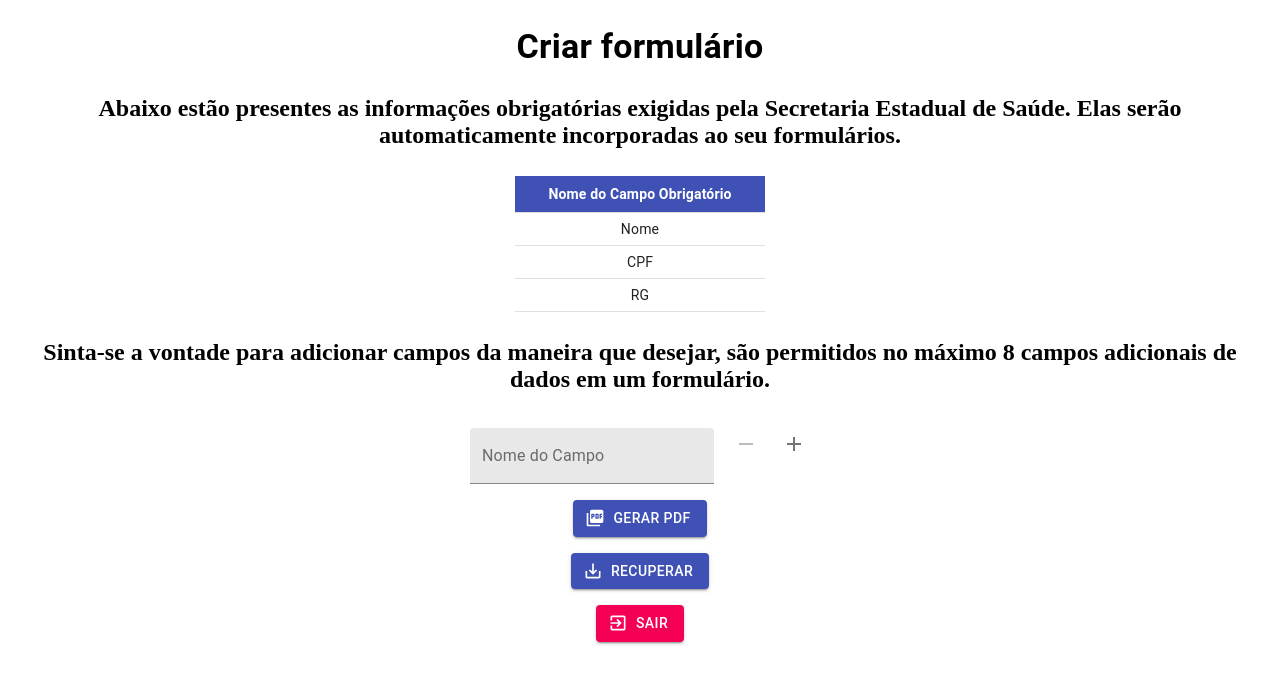
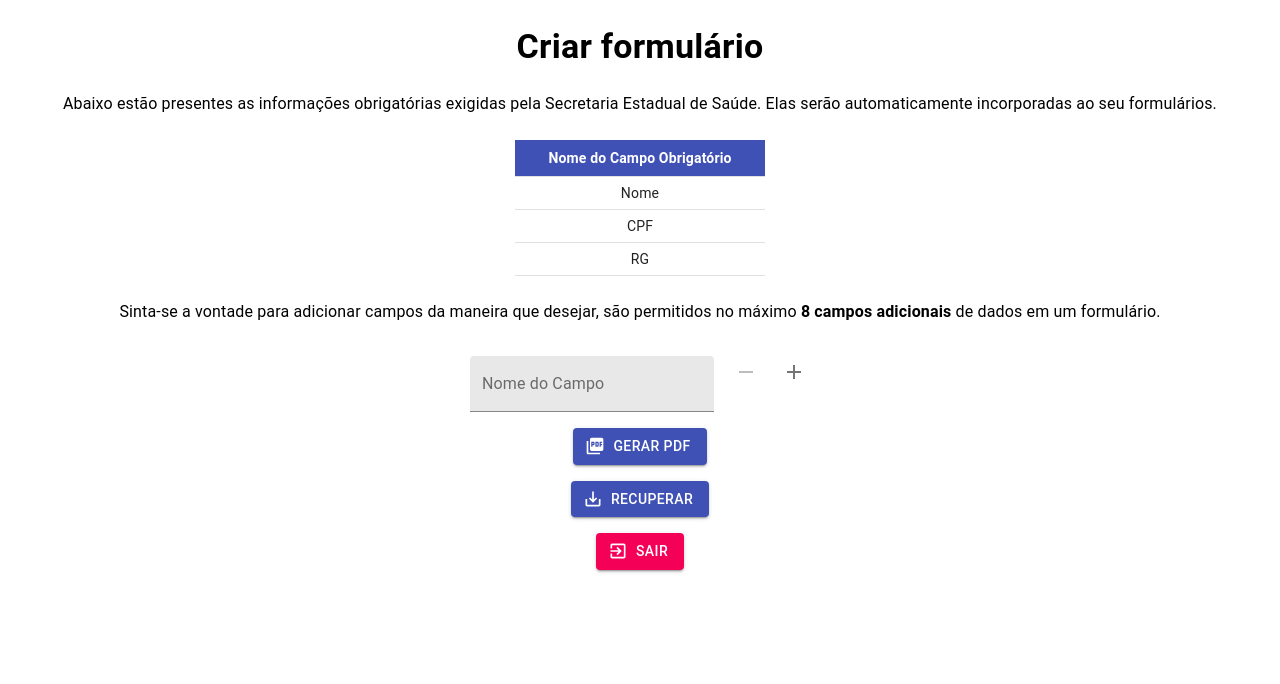
Before and after one commit to OtvMonteiro/ProjetoLabsEngSoftRedes, a Next.js app in the folder frontend/: page /criar_formulario in a window 1280 px wide. Shown: the top 684 px of the page. Built offline with nearby package versions, Linux system fonts and the light colour scheme.

Commit message:
Resolvendo warnings do console

```diff
--- a/frontend/components/form/LoginForm.js
+++ b/frontend/components/form/LoginForm.js
@@ -36,6 +36,7 @@ function LoginForm({ props }) {
       <div>
         <center>
           <table>
+            <tbody>
             <tr>
               <th width="200">
                 <label>
@@ -56,6 +57,7 @@ function LoginForm({ props }) {
                 </label>
               </th>
             </tr>
+            </tbody>
           </table>
         </center>
       </div>
--- a/frontend/pages/criar_formulario.js
+++ b/frontend/pages/criar_formulario.js
@@ -66,7 +66,6 @@ function App() {
     }).then(response => {
       if (Number(Cookies.get('existeFormulario')) != 0) {
         setRecuperarButton(Number(Cookies.set('existeFormulario', 0)))
-        console.log("____Mundando o Cookie existe formulário____");
       }
       //Create a Blob from the PDF Stream
           const file = new Blob(
@@ -150,7 +149,7 @@ function App() {
         <Typography variant="h4" component="h2">
           <b>Criar formulário</b>
         </Typography>
-        <Typography variant="h7" component="h2">
+        <Typography component="h2">
           <br></br>
           Abaixo estão presentes as informações obrigatórias exigidas pela Secretaria Estadual de Saúde.
           Elas serão automaticamente incorporadas ao seu formulários.
@@ -206,7 +205,7 @@ function App() {
         </form>
         <Button
           className={classes.button}
-          disabled={recuperarButton}
+          disabled={Boolean(recuperarButton)}
           variant="contained"
           color="primary"
           type="submit"
--- a/frontend/pages/index.js
+++ b/frontend/pages/index.js
@@ -63,8 +63,6 @@ export default function LoginPage() {
         Cookies.set('token', result.token)
         Cookies.set('nomeDoUsuario', result.username)
         Cookies.set('existeFormulario', result.existeFormulario)
-        console.log("Cookies.get('existeFormulario'): ", Cookies.get('existeFormulario'))
-        console.log("Tipo: ", typeof(Cookies.get('existeFormulario')))
 
         if (result.tipo == 1) {
           Router.push('/criar_formulario') //redireciona para a tela de criação de formulário
```
Also changed, not shown: 1 other file (tests, documents, lock files or other folders).
